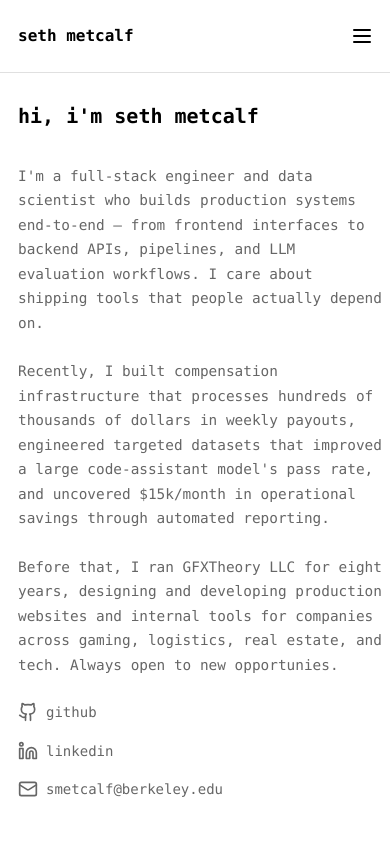
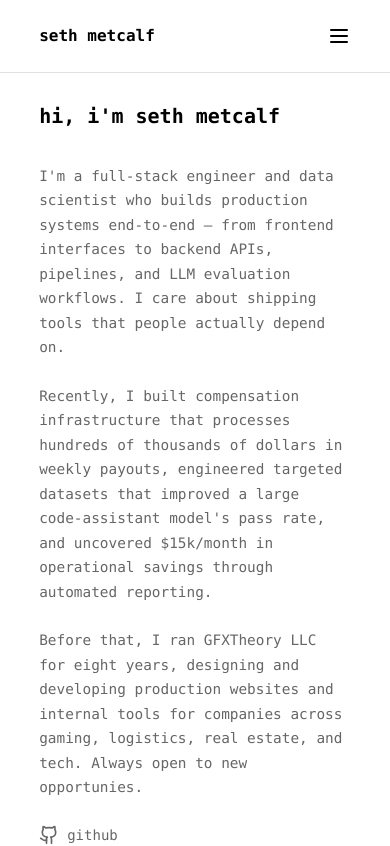
Before and after one commit to teorii/sethnijsmetcalf, a React (Vite) app: page / in a window 390 px wide. Shown: the top 846 px of the page. Built offline with nearby package versions, Linux system fonts and the light colour scheme.

Commit message:
navbar spacing changes

```diff
--- a/src/App.css
+++ b/src/App.css
@@ -26,13 +26,16 @@ body {
   font-size: 16px;
   -webkit-font-smoothing: antialiased;
   -moz-osx-font-smoothing: grayscale;
-  margin-left: 100px;
+  margin-left: clamp(10px, 8vw, 100px);
+  margin-right: clamp(10px, 8vw, 100px);
+  transition: margin-left 0.15s ease, margin-right 0.15s ease;
 }
 
 .container {
   max-width: 800px;
   margin: 0;
-  padding: 0 2rem;
+  padding: 0 clamp(0.5rem, 2vw, 2rem);
+  transition: padding 0.15s ease;
 }
 
 /* Navigation */
@@ -50,10 +53,12 @@ body {
 
 .nav-container {
   margin: 0;
-  padding: 0 2rem;
-  padding-left: calc(100px + 2rem);
+  padding: 0;
+  padding-left: calc(clamp(10px, 8vw, 100px) + clamp(0.5rem, 2vw, 2rem));
+  padding-right: clamp(10px, 8vw, 100px);
   display: flex;
   align-items: center;
+  transition: padding-left 0.15s ease, padding-right 0.15s ease;
 }
 
 .nav-logo {
@@ -66,7 +71,7 @@ body {
 .nav-links {
   display: flex;
   gap: 1.5rem;
-  margin-left: 100px;
+  margin-left: clamp(10px, 8vw, 100px);
 }
 
 /* Ensure nav-links are always hidden in mobile unless explicitly opened */
@@ -101,12 +106,15 @@ body {
   cursor: pointer;
   padding: 0;
   margin-left: auto;
+  margin-right: 0;
   align-items: center;
   justify-content: center;
   width: 2.5rem;
   height: 2.5rem;
   flex-shrink: 0;
   box-sizing: border-box;
+  position: relative;
+  right: 0;
 }
 
 .mobile-menu-toggle svg {
@@ -377,25 +385,11 @@ body {
 }
 
 @media (max-width: 1024px) {
-  body {
-    margin-left: 50px;
-  }
-
-  .nav-container {
-    padding-left: calc(50px + 2rem);
-  }
-
+  /* Spacing now handled by fluid clamp() values */
 }
 
 @media (max-width: 768px) {
-  body {
-    margin-left: 20px;
-  }
-
-  .nav-container {
-    padding: 0 1rem;
-    padding-left: calc(20px + 1rem);
-  }
+  /* Spacing now handled by fluid clamp() values */
 
   .hero-links {
     display: block;
@@ -437,14 +431,7 @@ body {
 }
 
 @media (max-width: 480px) {
-  body {
-    margin-left: 10px;
-  }
-
-  .nav-container {
-    padding: 0 0.5rem;
-    padding-left: calc(10px + 0.5rem);
-  }
+  /* Spacing now handled by fluid clamp() values */
 
   .nav-links {
     padding: 1.5rem;
@@ -492,13 +479,7 @@ body {
 }
 
 @media (max-width: 360px) {
-  body {
-    margin-left: 5px;
-  }
-
-  .nav-container {
-    padding-left: calc(5px + 0.5rem);
-  }
+  /* Spacing now handled by fluid clamp() values */
 
   .nav-links {
     padding: 1rem;
```
